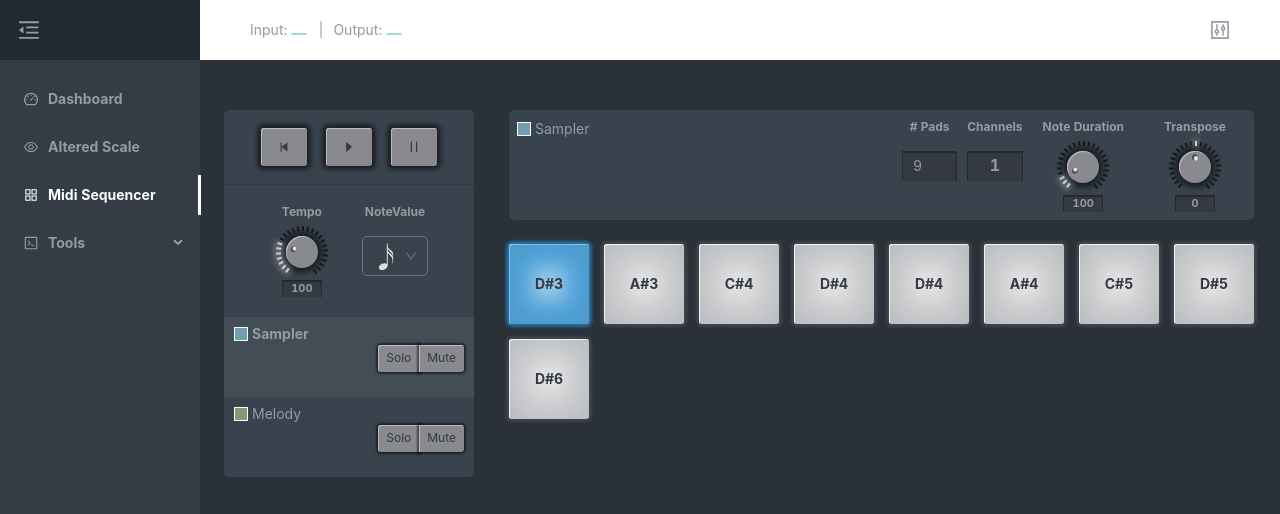
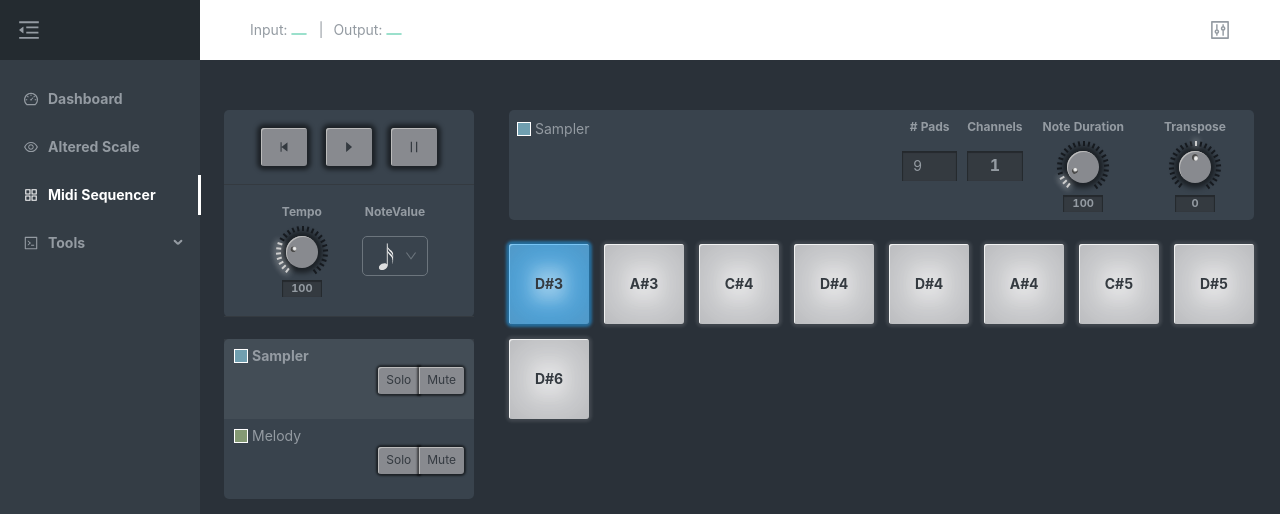
Before and after one commit to tedkx/midi-playground, a React app: page /midi-sequencer in a window 1280 px wide. Shown: the top 514 px of the page. Built offline with nearby package versions, Linux system fonts and the light colour scheme.

Commit message:
Split sequencers from global controls

```diff
--- a/src/routes/MidiSequencer/GlobalControl/index.js
+++ b/src/routes/MidiSequencer/GlobalControl/index.js
@@ -84,6 +84,9 @@ const MidiSequencerGlobalControl = ({
             />
           </div>
         </div>
+      </Card>
+      <br />
+      <Card bordered={false}>
         {stepSequencersData.map((seq, idx) => (
           <StepSequencerSummary
             active={activeStepSequencerIdx === idx}
```
